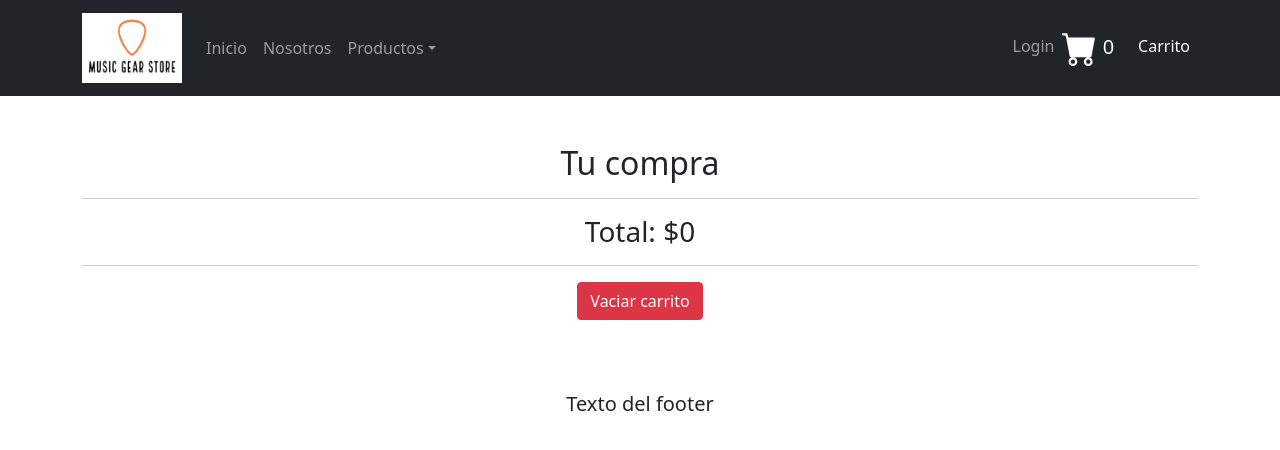
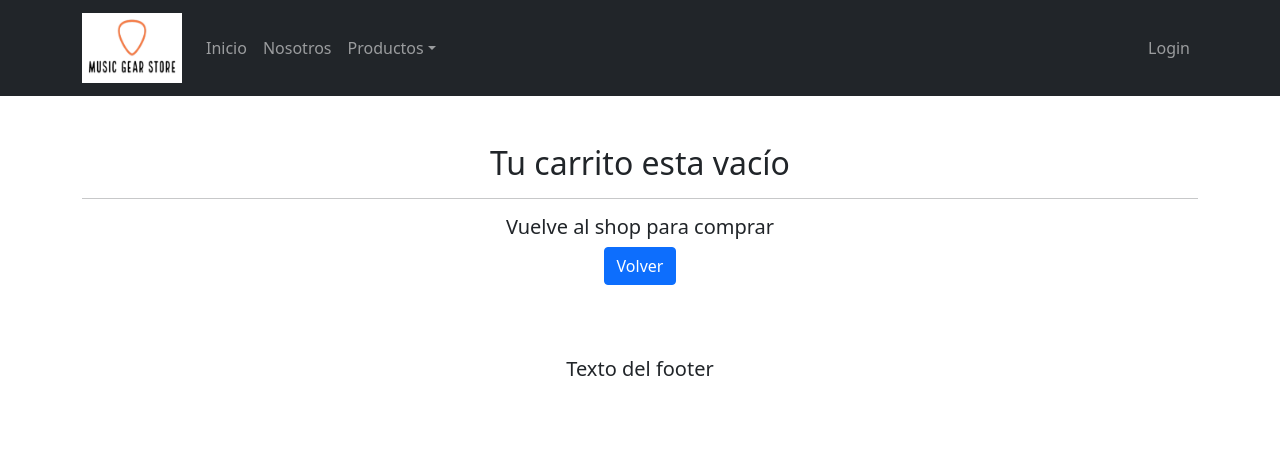
Before and after one commit to alan-ramirez/clase3, a React (Create React App) app: page /cart in a window 1280 px wide. Shown: the top 450 px of the page. Built offline with nearby package versions, Linux system fonts and the light colour scheme.

Commit message:
Desafío sincronizar counter

```diff
--- a/src/components/Cart.js
+++ b/src/components/Cart.js
@@ -1,6 +1,7 @@
-import React, { useContext } from 'react'
+import { useContext } from 'react'
 import { CartContext } from '../context/CartContext'
 import {BsFillTrashFill} from 'react-icons/bs'
+import {Link} from 'react-router-dom'
 
 const Cart = () => {
 
@@ -8,6 +9,16 @@ const Cart = () => {
 
   return (
     <div className='container my-5'>
+      {
+        cart.length === 0 ?
+        <div>
+          <h2> Tu carrito esta vacío </h2>
+          <hr/>
+          <h5> Vuelve al shop para comprar</h5>
+          <Link to={"/"} className="btn btn-primary" > Volver </Link>
+        </div>
+        :
+        <>
             <h2>Tu compra</h2>
             <hr/>
 
@@ -27,6 +38,8 @@ const Cart = () => {
             <h3> Total: ${cartTotal ()} </h3>
             <hr/>
             <button className='btn btn-danger' onClick={emptyCart}> Vaciar carrito</button>
+        </>
+      }
     </div>
   )
 }
--- a/src/components/CartWidget.js
+++ b/src/components/CartWidget.js
@@ -8,13 +8,16 @@ import { CartContext } from '../context/CartContext';
 
 function Carrito() {
 
-    const {cartQuantity} = useContext (CartContext)
+    const {cart, cartQuantity} = useContext (CartContext)
 
     return (
+
+      cart.length > 0 &&
       <LinkContainer to= {"/cart"} >
           <ReactBootStrap.Navbar.Brand >
             <BsFillCartFill className="cart-widget"/>
             <span> {cartQuantity()} </span>
+            <h6>Carrito</h6>
           </ReactBootStrap.Navbar.Brand>
       </LinkContainer>
 
--- a/src/components/ItemListContainer.js
+++ b/src/components/ItemListContainer.js
@@ -30,11 +30,15 @@ const ItemListContainer = ({saludo}) => {
         .finally (()=> setCargando(false))
     }, [categoryId])
 
+
+    if (cargando) {
+        return <h2> Cargando...</h2>
+    }
+
     return (
         <div>
             <h1>{saludo}</h1>
-            {cargando ? <p>Cargando...</p> : <ItemList listaProductos={listaProductos}/>}
-
+            <ItemList listaProductos={listaProductos}/>
         </div>
     )
     }
--- a/src/components/Navbar.js
+++ b/src/components/Navbar.js
@@ -73,12 +73,9 @@ function Navbar1() {
 
               <LinkContainer to="/cart">
                 <Carrito />
+
               </LinkContainer>
-              <LinkContainer to="/cart">
-                <ReactBootStrap.Nav.Link eventKey={2}>
-                  Carrito
-                </ReactBootStrap.Nav.Link>
-              </LinkContainer>
+
 
             </ReactBootStrap.Nav>
           </ReactBootStrap.Navbar.Collapse>
```
Lines whose indentation alone changed are shown as unchanged.
